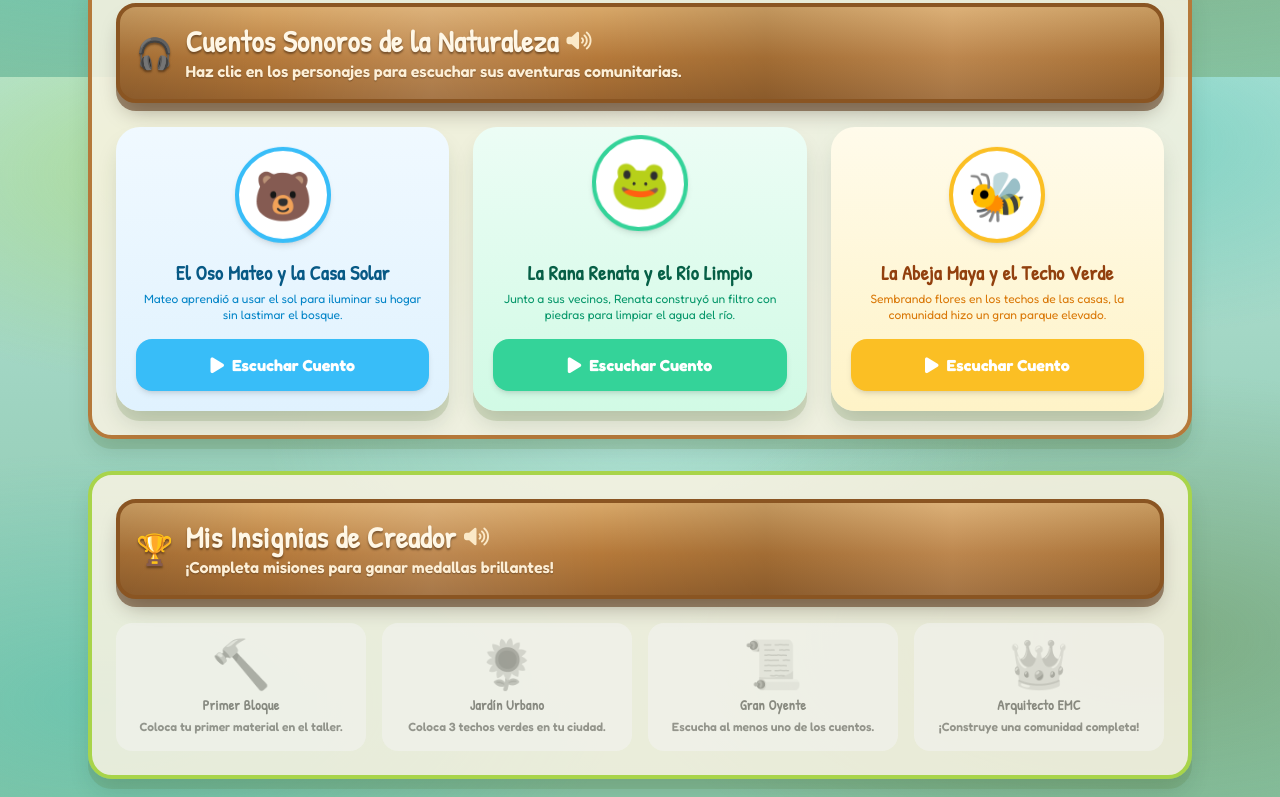
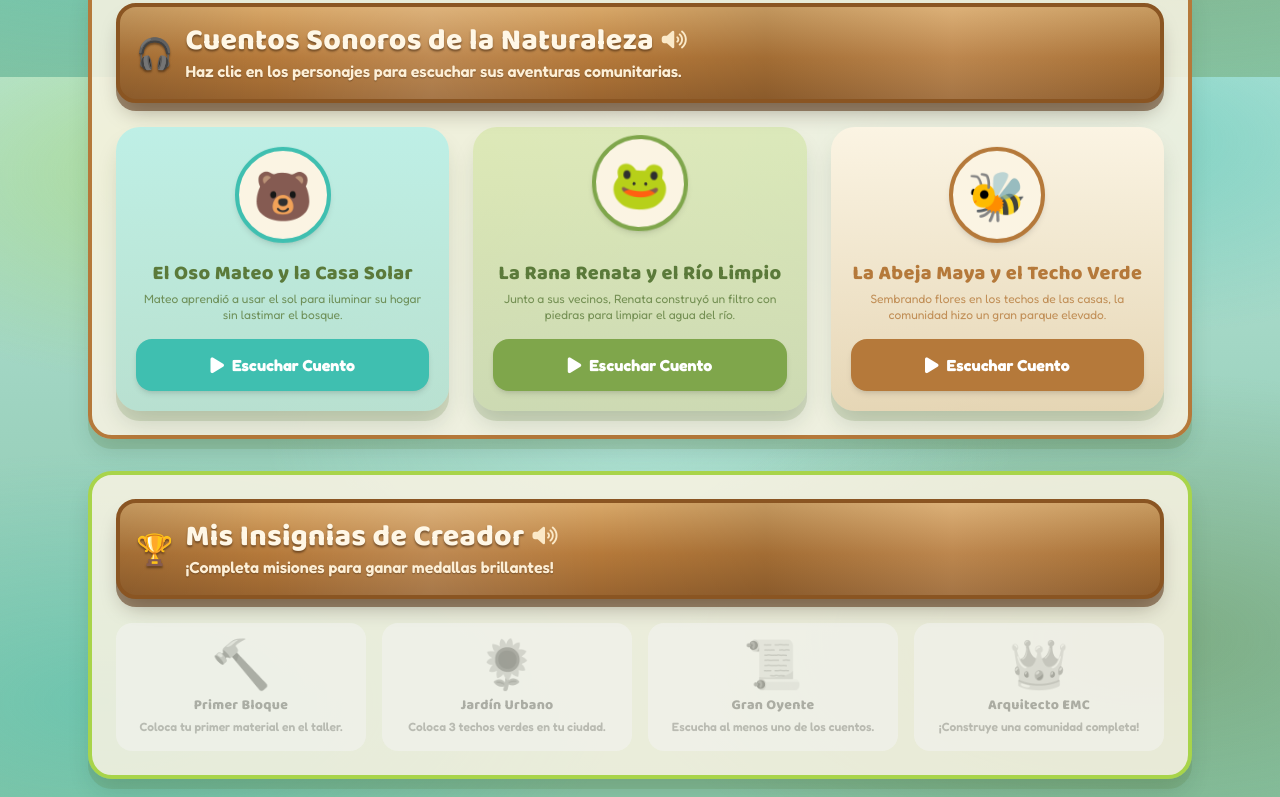
Before and after one commit to nikolortegae-spec/arquitectos-, a plain HTML site: page index.html in a window 1280 px wide. Shown: the part 1523-2320 px from the top of the page. Drawn offline with nearby package versions, Linux system fonts and the light colour scheme.

Commit message:
fix: corrige fuente doodle y aplica paleta MEGA BICHOS a cuentos, misiones y toast

```diff
--- a/index.html
+++ b/index.html
@@ -77,7 +77,7 @@
 
         /* Titulos con tipografia doodle pintada a mano */
         h1, h2, h3, h4 {
-            font-family: '"Baloo 2"', 'Patrick Hand', 'Fredoka', cursive, sans-serif;
+            font-family: "Baloo 2", "Patrick Hand", "Fredoka", cursive, sans-serif;
             letter-spacing: 0.3px;
         }
 
@@ -561,49 +561,49 @@
             <div class="grid grid-cols-1 md:grid-cols-3 gap-6">
 
                 <!-- Story Card 1 -->
-                <div class="bg-gradient-to-b from-sky-50 to-sky-100 border-3 border-sky-300 rounded-3xl p-5 flex flex-col justify-between items-center text-center shadow-bubble space-y-4">
-                    <div class="w-24 h-24 bg-white rounded-full border-4 border-sky-400 flex items-center justify-center text-5xl shadow-md floating-cloud">
+                <div class="bg-gradient-to-b from-aguaClara to-aguaTurquesa/30 border-3 border-aguaTurquesa rounded-3xl p-5 flex flex-col justify-between items-center text-center shadow-bubble space-y-4">
+                    <div class="w-24 h-24 bg-cremaPapel rounded-full border-4 border-aguaTurquesa flex items-center justify-center text-5xl shadow-md floating-cloud">
                         🐻
                     </div>
                     <div>
-                        <h3 class="text-xl font-extrabold text-sky-800">El Oso Mateo y la Casa Solar</h3>
-                        <p class="text-xs text-sky-600 font-medium mt-1">
+                        <h3 class="text-xl font-extrabold text-verdeMusgo">El Oso Mateo y la Casa Solar</h3>
+                        <p class="text-xs text-verdeMusgo/80 font-medium mt-1">
                             Mateo aprendió a usar el sol para iluminar su hogar sin lastimar el bosque.
                         </p>
                     </div>
-                    <button onclick="playStory('mateo')" class="btn-bubble w-full bg-sky-400 hover:bg-sky-500 text-white font-extrabold py-3 rounded-2xl flex items-center justify-center gap-2 shadow-md">
+                    <button onclick="playStory('mateo')" class="btn-bubble w-full bg-aguaTurquesa hover:bg-verdeMusgoHoja text-white font-extrabold py-3 rounded-2xl flex items-center justify-center gap-2 shadow-md">
                         <i class="fas fa-play text-lg"></i> Escuchar Cuento
                     </button>
                 </div>
 
                 <!-- Story Card 2 -->
-                <div class="bg-gradient-to-b from-emerald-50 to-emerald-100 border-3 border-emerald-300 rounded-3xl p-5 flex flex-col justify-between items-center text-center shadow-bubble space-y-4">
-                    <div class="w-24 h-24 bg-white rounded-full border-4 border-emerald-400 flex items-center justify-center text-5xl shadow-md floating-cloud-delayed">
+                <div class="bg-gradient-to-b from-verdeLima/25 to-verdeMusgoHoja/30 border-3 border-verdeMusgoHoja rounded-3xl p-5 flex flex-col justify-between items-center text-center shadow-bubble space-y-4">
+                    <div class="w-24 h-24 bg-cremaPapel rounded-full border-4 border-verdeMusgoHoja flex items-center justify-center text-5xl shadow-md floating-cloud-delayed">
                         🐸
                     </div>
                     <div>
-                        <h3 class="text-xl font-extrabold text-emerald-800">La Rana Renata y el Río Limpio</h3>
-                        <p class="text-xs text-emerald-600 font-medium mt-1">
+                        <h3 class="text-xl font-extrabold text-verdeMusgo">La Rana Renata y el Río Limpio</h3>
+                        <p class="text-xs text-verdeMusgo/80 font-medium mt-1">
                             Junto a sus vecinos, Renata construyó un filtro con piedras para limpiar el agua del río.
                         </p>
                     </div>
-                    <button onclick="playStory('renata')" class="btn-bubble w-full bg-emerald-400 hover:bg-emerald-500 text-white font-extrabold py-3 rounded-2xl flex items-center justify-center gap-2 shadow-md">
+                    <button onclick="playStory('renata')" class="btn-bubble w-full bg-verdeMusgoHoja hover:bg-verdeMusgo text-white font-extrabold py-3 rounded-2xl flex items-center justify-center gap-2 shadow-md">
                         <i class="fas fa-play text-lg"></i> Escuchar Cuento
                     </button>
                 </div>
 
                 <!-- Story Card 3 -->
-                <div class="bg-gradient-to-b from-amber-50 to-amber-100 border-3 border-amber-300 rounded-3xl p-5 flex flex-col justify-between items-center text-center shadow-bubble space-y-4">
-                    <div class="w-24 h-24 bg-white rounded-full border-4 border-amber-400 flex items-center justify-center text-5xl shadow-md floating-cloud">
+                <div class="bg-gradient-to-b from-cremaPapel to-ocreMaderaClaro/35 border-3 border-ocreMaderaClaro rounded-3xl p-5 flex flex-col justify-between items-center text-center shadow-bubble space-y-4">
+                    <div class="w-24 h-24 bg-cremaPapel rounded-full border-4 border-ocreMadera flex items-center justify-center text-5xl shadow-md floating-cloud">
                         🐝
                     </div>
                     <div>
-                        <h3 class="text-xl font-extrabold text-amber-800">La Abeja Maya y el Techo Verde</h3>
-                        <p class="text-xs text-amber-600 font-medium mt-1">
+                        <h3 class="text-xl font-extrabold text-ocreMadera">La Abeja Maya y el Techo Verde</h3>
+                        <p class="text-xs text-ocreMadera/80 font-medium mt-1">
                             Sembrando flores en los techos de las casas, la comunidad hizo un gran parque elevado.
                         </p>
                     </div>
-                    <button onclick="playStory('maya')" class="btn-bubble w-full bg-amber-400 hover:bg-amber-500 text-white font-extrabold py-3 rounded-2xl flex items-center justify-center gap-2 shadow-md">
+                    <button onclick="playStory('maya')" class="btn-bubble w-full bg-ocreMadera hover:bg-rojoCoral text-white font-extrabold py-3 rounded-2xl flex items-center justify-center gap-2 shadow-md">
                         <i class="fas fa-play text-lg"></i> Escuchar Cuento
                     </button>
                 </div>
@@ -636,29 +636,29 @@
                 <!-- Badge 1 -->
                 <div id="badge-builder" class="bg-slate-100 border-3 border-slate-300 rounded-2xl p-4 flex flex-col items-center text-center opacity-50 grayscale transition-all duration-300">
                     <div class="text-5xl mb-2">🔨</div>
-                    <h4 class="font-extrabold text-sm text-slate-800">Primer Bloque</h4>
-                    <p class="text-xs font-semibold text-slate-700 mt-1">Coloca tu primer material en el taller.</p>
+                    <h4 class="font-extrabold text-sm text-verdeMusgo">Primer Bloque</h4>
+                    <p class="text-xs font-semibold text-verdeMusgo/80 mt-1">Coloca tu primer material en el taller.</p>
                 </div>
 
                 <!-- Badge 2 -->
                 <div id="badge-eco" class="bg-slate-100 border-3 border-slate-300 rounded-2xl p-4 flex flex-col items-center text-center opacity-50 grayscale transition-all duration-300">
                     <div class="text-5xl mb-2">🌻</div>
-                    <h4 class="font-extrabold text-sm text-slate-800">Jardín Urbano</h4>
-                    <p class="text-xs font-semibold text-slate-700 mt-1">Coloca 3 techos verdes en tu ciudad.</p>
+                    <h4 class="font-extrabold text-sm text-verdeMusgo">Jardín Urbano</h4>
+                    <p class="text-xs font-semibold text-verdeMusgo/80 mt-1">Coloca 3 techos verdes en tu ciudad.</p>
                 </div>
 
                 <!-- Badge 3 -->
                 <div id="badge-story" class="bg-slate-100 border-3 border-slate-300 rounded-2xl p-4 flex flex-col items-center text-center opacity-50 grayscale transition-all duration-300">
                     <div class="text-5xl mb-2">📜</div>
-                    <h4 class="font-extrabold text-sm text-slate-800">Gran Oyente</h4>
-                    <p class="text-xs font-semibold text-slate-700 mt-1">Escucha al menos uno de los cuentos.</p>
+                    <h4 class="font-extrabold text-sm text-verdeMusgo">Gran Oyente</h4>
+                    <p class="text-xs font-semibold text-verdeMusgo/80 mt-1">Escucha al menos uno de los cuentos.</p>
                 </div>
 
                 <!-- Badge 4 -->
                 <div id="badge-master" class="bg-slate-100 border-3 border-slate-300 rounded-2xl p-4 flex flex-col items-center text-center opacity-50 grayscale transition-all duration-300">
                     <div class="text-5xl mb-2">👑</div>
-                    <h4 class="font-extrabold text-sm text-slate-800">Arquitecto EMC</h4>
-                    <p class="text-xs font-semibold text-slate-700 mt-1">¡Construye una comunidad completa!</p>
+                    <h4 class="font-extrabold text-sm text-verdeMusgo">Arquitecto EMC</h4>
+                    <p class="text-xs font-semibold text-verdeMusgo/80 mt-1">¡Construye una comunidad completa!</p>
                 </div>
 
             </div>
@@ -834,7 +834,7 @@
     </button>
 
     <!-- POPUP NOTIFICATION / MESSAGE BOX (NO ALERTS) -->
-    <div id="toastMessage" class="fixed bottom-6 right-6 z-50 transform translate-y-32 opacity-0 transition-all duration-300 bg-verdeLima border-4 border-verdeMusgo text-verdeMusgo font-extrabold px-6 py-4 rounded-3xl shadow-2xl flex items-center gap-3 text-lg">
+    <div id="toastMessage" class="fixed bottom-6 right-6 z-50 transform translate-y-32 opacity-0 transition-all duration-300 bg-verdeLima border-4 border-verdeMusgo text-[#2F4718] font-extrabold px-6 py-4 rounded-3xl shadow-2xl flex items-center gap-3 text-lg">
         <span id="toastEmoji" class="text-3xl">🎉</span>
         <span id="toastText">¡Genial!</span>
     </div>
@@ -1282,13 +1282,13 @@
                 li.id = q.id;
                 li.setAttribute('aria-label', q.title + (done ? ', misión completada' : ', misión pendiente'));
                 li.className = done
-                    ? 'flex items-center gap-4 p-4 rounded-2xl border-4 border-emerald-300 bg-emerald-50 shadow-bubble transition-all'
-                    : 'flex items-center gap-4 p-4 rounded-2xl border-4 border-dashed border-rose-200 bg-rose-50/40 transition-all';
+                    ? 'flex items-center gap-4 p-4 rounded-2xl border-4 border-verdeMusgoHoja bg-verdeLima/25 shadow-bubble transition-all'
+                    : 'flex items-center gap-4 p-4 rounded-2xl border-4 border-dashed border-ocreMaderaClaro bg-cremaPapel/70 transition-all';
                 li.innerHTML = `
                     <span class="text-3xl ${done ? '' : 'grayscale opacity-60'}" aria-hidden="true">${q.emoji}</span>
                     <div class="flex-grow">
-                        <h4 class="font-extrabold text-sm sm:text-base ${done ? 'text-emerald-800' : 'text-slate-700'}">${q.title}</h4>
-                        <p class="text-xs font-semibold ${done ? 'text-emerald-600' : 'text-slate-500'}">${q.desc}</p>
+                        <h4 class="font-extrabold text-sm sm:text-base ${done ? 'text-verdeMusgo' : 'text-ocreMadera'}">${q.title}</h4>
+                        <p class="text-xs font-semibold ${done ? 'text-verdeMusgoHoja' : 'text-ocreMadera/80'}">${q.desc}</p>
                     </div>
                     <span class="text-2xl" aria-hidden="true">${done ? '✅' : '⬜'}</span>
                 `;
```
